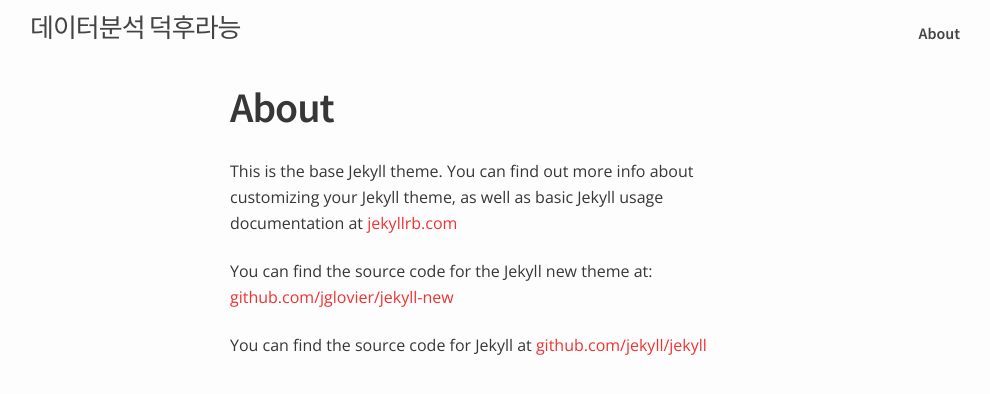
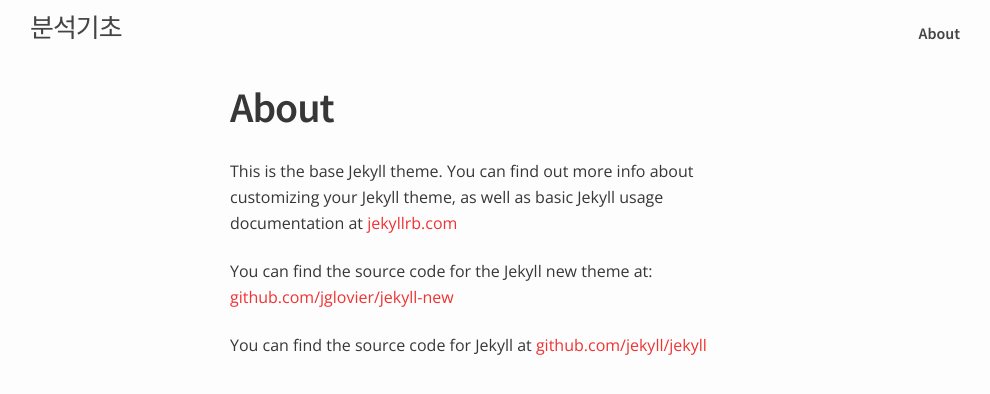
Before and after one commit to pizza12333/blog, a Jekyll site: the page built from about.md, in a window 1280 px wide. Shown: the top 394 px of the page, without its empty margins (140-1130 px from the left). Built offline with Jekyll 4.4.1, drawn with Linux system fonts in a browser that asks for light colours.

Commit message:
Update _config.yml

```diff
--- a/_config.yml
+++ b/_config.yml
@@ -1,12 +1,12 @@
 # Site settings
-title: 데이터분석 덕후라능
+title: 분석기초
 email: pizza12333@naver.com
 description: > # this means to ignore newlines until "baseurl:"
-  공부하며 정리하고 공유하는 블로그 라능 !!!!
+  공부하며 정리하고 공유하는 블로그입니다.
 baseurl: "/blog/" # the subpath of your site, e.g. /blog/
 url: "http://pizza12333.github.io" # the base hostname & protocol for your site
-twitter_username: 스바라시
-github_username:  스바라시
+twitter_username: 익명
+github_username: pizza12333
 
 # Build settings
 markdown: kramdown
```
